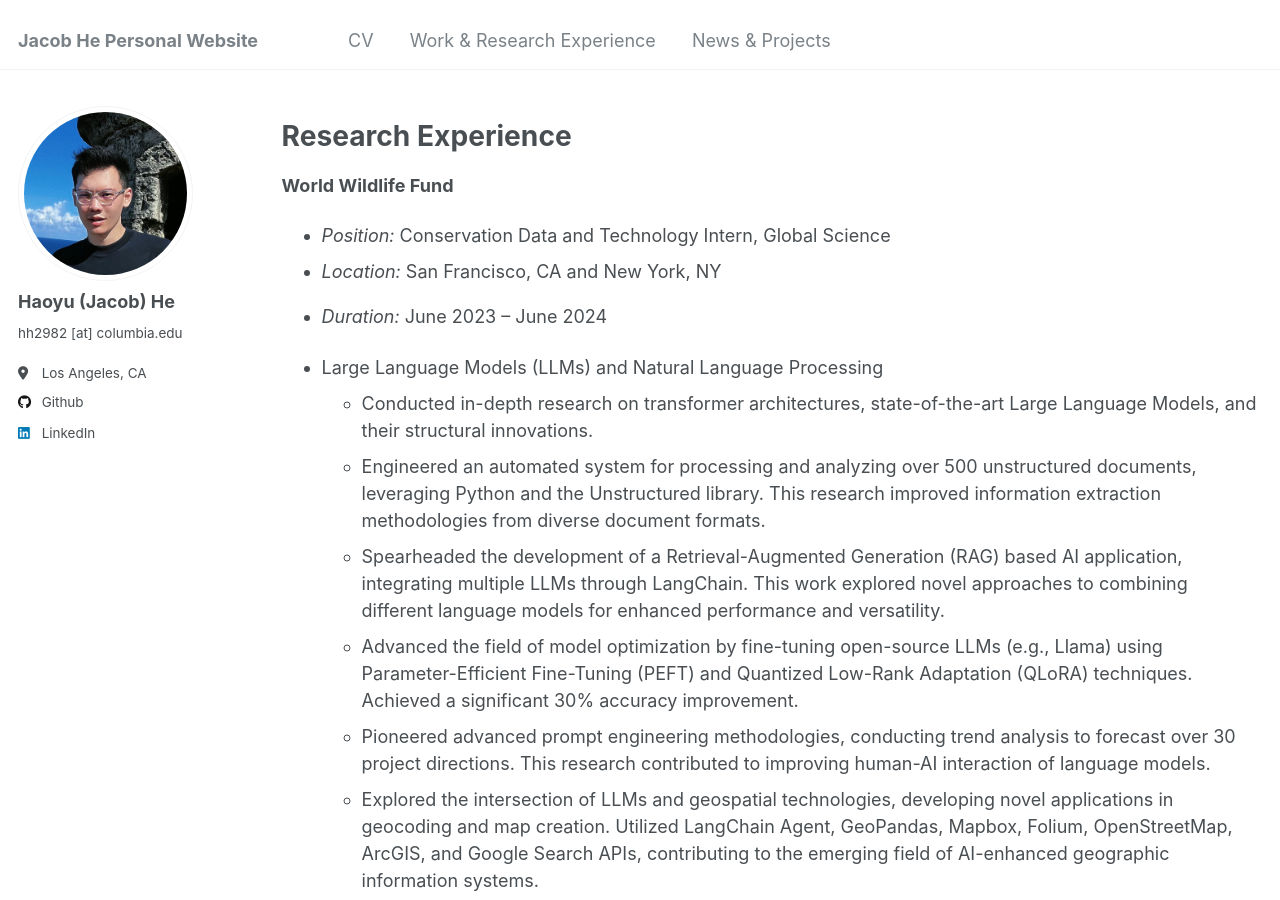
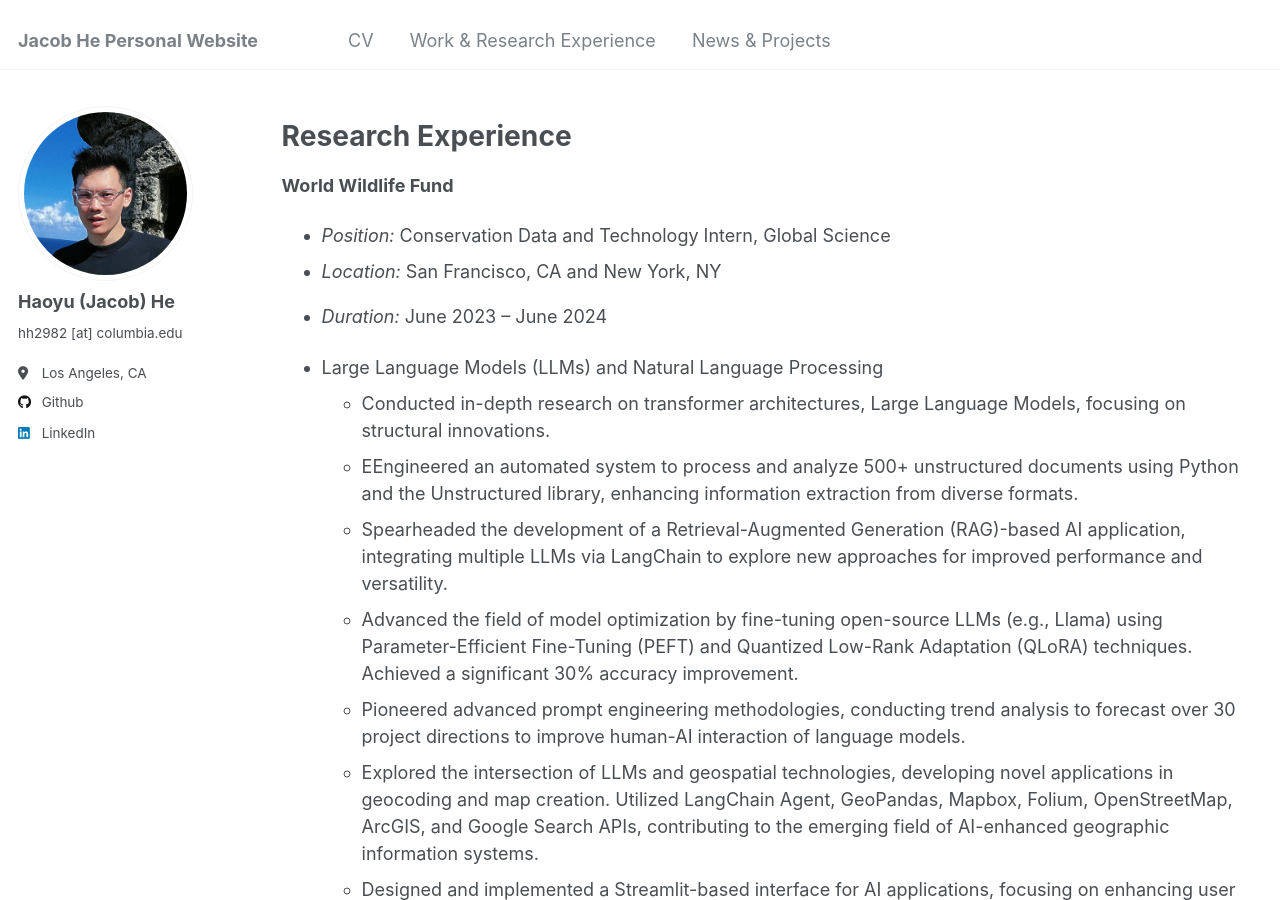
Before and after one commit to Jacobhhy/Jacobhhy.github.io, a Jekyll site: the page built from _pages/work_research.md, in a window 1280 px wide and 900 px high. Built offline with Jekyll 4.4.1, drawn with Linux system fonts in a browser that asks for light colours.

Commit message:
update cv

```diff
--- a/_pages/work_research.md
+++ b/_pages/work_research.md
@@ -15,11 +15,11 @@ Research Experience
 - *Duration:* June 2023 -- June 2024
 
 - Large Language Models (LLMs) and Natural Language Processing
-  - Conducted in-depth research on transformer architectures, state-of-the-art Large Language Models, and their structural innovations.
-  - Engineered an automated system for processing and analyzing over 500 unstructured documents, leveraging Python and the Unstructured library. This research improved information extraction methodologies from diverse document formats.
-  - Spearheaded the development of a Retrieval-Augmented Generation (RAG) based AI application, integrating multiple LLMs through LangChain. This work explored novel approaches to combining different language models for enhanced performance and versatility.
+  - Conducted in-depth research on transformer architectures, Large Language Models, focusing on structural innovations.
+  - EEngineered an automated system to process and analyze 500+ unstructured documents using Python and the Unstructured library, enhancing information extraction from diverse formats.
+  - Spearheaded the development of a Retrieval-Augmented Generation (RAG)-based AI application, integrating multiple LLMs via LangChain to explore new approaches for improved performance and versatility.
   - Advanced the field of model optimization by fine-tuning open-source LLMs (e.g., Llama) using Parameter-Efficient Fine-Tuning (PEFT) and Quantized Low-Rank Adaptation (QLoRA) techniques. Achieved a significant 30% accuracy improvement.
-  - Pioneered advanced prompt engineering methodologies, conducting trend analysis to forecast over 30 project directions. This research contributed to improving human-AI interaction of language models.
+  - Pioneered advanced prompt engineering methodologies, conducting trend analysis to forecast over 30 project directions to improve human-AI interaction of language models.
   - Explored the intersection of LLMs and geospatial technologies, developing novel applications in geocoding and map creation. Utilized LangChain Agent, GeoPandas, Mapbox, Folium, OpenStreetMap, ArcGIS, and Google Search APIs, contributing to the emerging field of AI-enhanced geographic information systems.
   - Designed and implemented a Streamlit-based interface for AI applications, focusing on enhancing user interaction with complex language models and improving accessibility for non-technical users.
   - Deployed the Generative AI application on Google Cloud Platform, utilizing Docker, App Engine, and Cloud Storage.
```
Also changed, not shown: _pages/about.md (+1 -2 lines), _pages/news_projects.md (+3 -0 lines).
